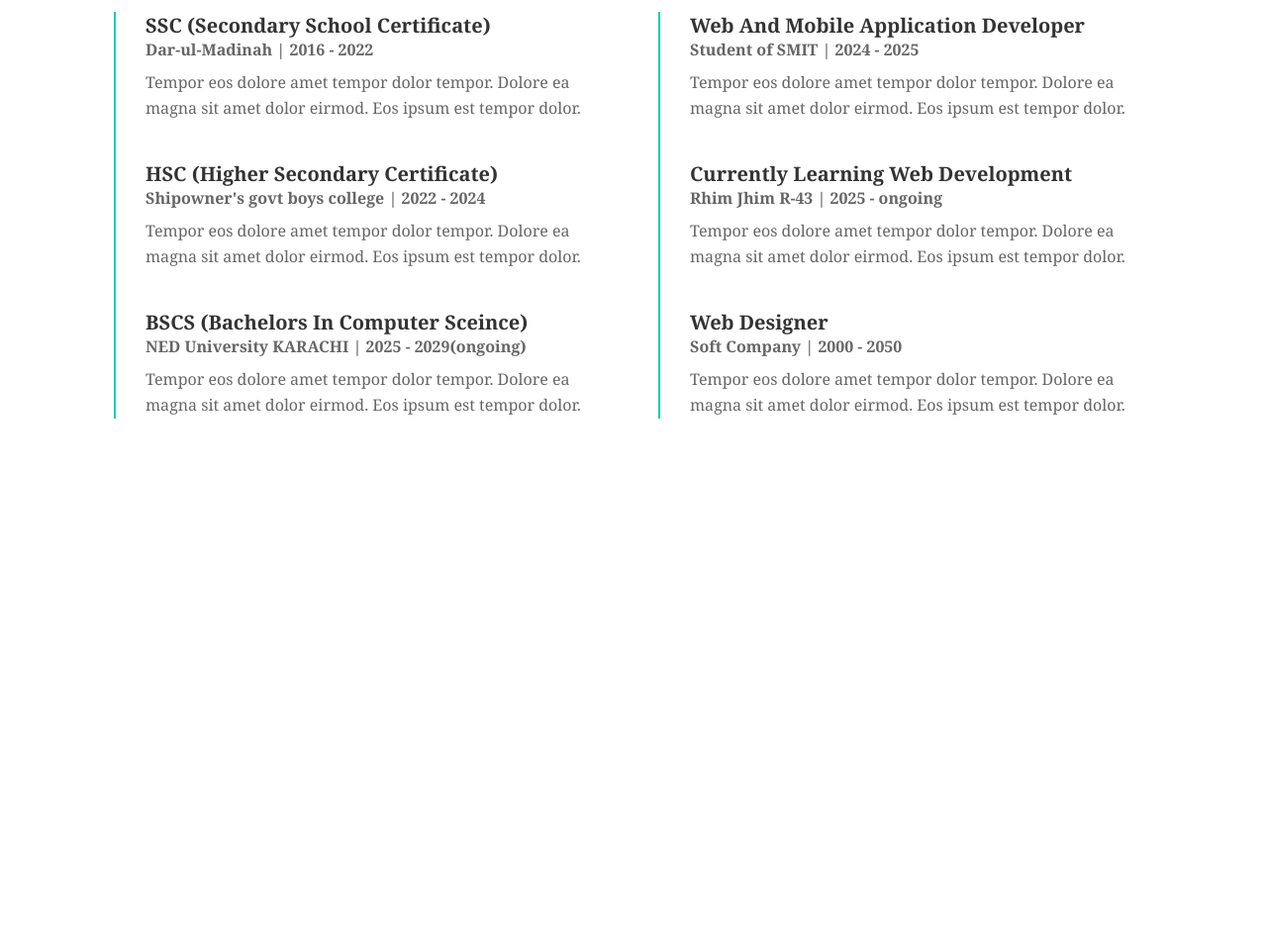
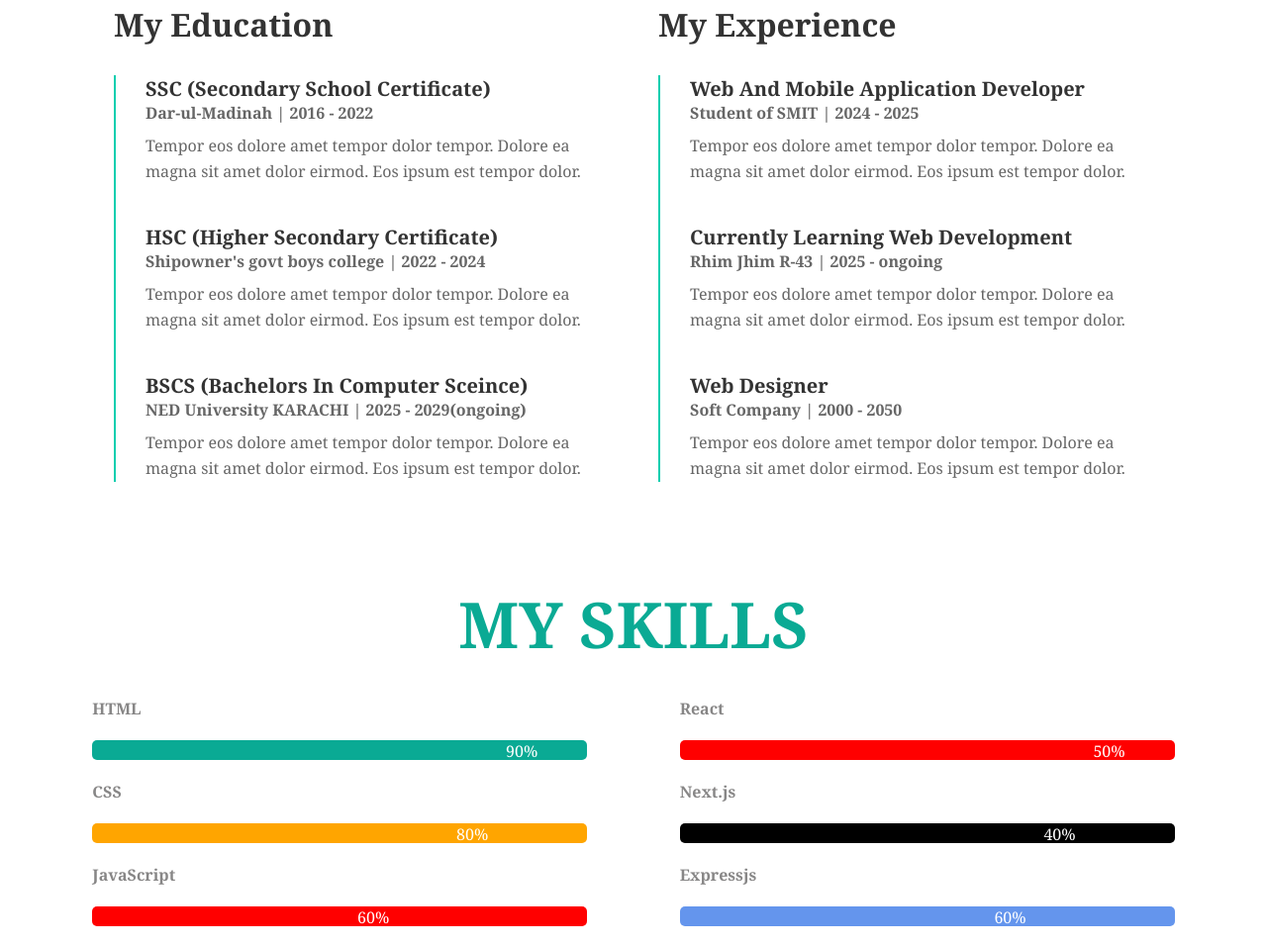
Before and after one commit to bilalashrafali123/my-portfolio, a plain HTML site: page index.html in a window 1280 px wide. Shown: the part 1997-2953 px from the top of the page at 99% size. Before the commit the page ends 2520 px from the top, so only its background shows below. Drawn offline with Linux system fonts and the light colour scheme.

Commit message:
my-skills section completed...

```diff
--- a/index.html
+++ b/index.html
@@ -134,5 +134,54 @@
   </div>
 </div>
 <!-- Education and Experience Section ended -->
+ <!-- My skills section started -->
+  <h1 class="my-skills-heading">MY SKILLS</h1>
+  <div class="my-skill-section">
+  <div class="my-skill-section-text">
+    <div class="my-skills">
+      <div class="my-skill">
+        <h2>HTML</h2>
+        <div class="skill-bar">
+          <div class="skill-percentage" style="width: 90%;">90%</div>
+        </div>
+      </div>
+      <div class="my-skill">
+        <h2>CSS</h2>
+        <div class="skill-bar skill-bar-css">
+          <div class="skill-percentage" style="width: 80%;">80%</div>
+        </div>
+      </div>
+      <div class="my-skill">
+        <h2>JavaScript</h2>
+        <div class="skill-bar skill-bar-js">
+          <div class="skill-percentage" style="width: 60%;">60%</div>
+        </div>
+      </div>
+  </div>
+  </div>
+  <div class="my-skill-section-text">
+    <div class="my-skills">
+      <div class="my-skill">
+        <h2>React</h2>
+        <div class="skill-bar skill-bar-react">
+          <div class="skill-percentage" style="width: 90%;">50%</div>
+        </div>
+      </div>
+      <div class="my-skill">
+        <h2>Next.js</h2>
+        <div class="skill-bar skill-bar-nextjs">
+          <div class="skill-percentage" style="width: 80%;">40%</div>
+        </div>
+      </div>
+      <div class="my-skill">
+        <h2>Expressjs</h2>
+        <div class="skill-bar skill-bar-expressjs">
+          <div class="skill-percentage" style="width: 70%;">60%</div>
+        </div>
+      </div>
+    </div>
+  </div>
+</div>
+<!-- My skills section started  -->
 </body>
 </html>
--- a/style.css
+++ b/style.css
@@ -132,6 +132,69 @@
   white-space: nowrap;
 }
 
+/* .skill-bar {
+  width: 500px;
+  background-color: #f3f3f3;
+  border-radius: 5px;
+  margin: 20px 0;
+  height: 20px;
+  text-align: right;
+  background-color:#0aaa94;
+  color: white;
+} */
+
+.skill-bar {
+  width: 100%;
+  width: 500px;
+  background-color: #f3f3f3;
+  border-radius: 5px;
+  margin: 20px 0;
+  height: 20px;
+  text-align: right;
+  background-color: #0aaa94;
+  color: white;
+}
+
+.my-skills-heading{
+  text-align: center;
+  font-size: 4rem;
+  color: #0aaa94;
+}
+
+.skill-bar-css {
+  background-color:orange;
+}
+
+.skill-bar-js {
+  background-color: red;
+}
+
+.skill-bar-react {
+  background-color: red;
+}
+
+.skill-bar-nextjs {
+  background-color: black;
+}
+
+.skill-bar-expressjs {
+  background-color: cornflowerblue;
+}
+
+.my-skill-section{
+  display: flex;
+  justify-content: center;
+  justify-content: space-evenly;
+  flex-wrap: wrap;
+  margin-top: 30px;
+}
+
+.my-skill h2{
+  color: #878686;
+  line-height: 1.5rem;
+  font-size: 16px;
+}
+
 .about-btn:hover {
   background-color: #0aaa94;
 }
@@ -139,7 +202,7 @@
 .about-section h1 {
   text-align: center;
   color: #0aaa94;
-  font-size: 40px;
+  font-size: 4rem;
 }
 
 .about-me {
@@ -221,7 +284,7 @@
 
 .education-experience-section-title {
   text-align: center;
-  font-size: 2.5rem;
+  font-size: 4rem;
   color: #0aaa94;
   margin-top: 30px;
 }
@@ -277,6 +340,12 @@
 }
 
 .eduaction-and-experience-heading {
+  text-align: center;
+  color: #0aaa94;
+}
+
+.my-skill-section-text h1{
+  font-size: 4rem;
   text-align: center;
   color: #0aaa94;
 }
@@ -399,3 +468,41 @@
     font-size: 14px;
   }
 }
+
+
+@media (max-width: 991px) {
+  .skill-bar {
+    width: 90%;
+    width: 400px;
+  }
+}
+
+@media (max-width: 768px) {
+  .my-skill-section {
+    flex-direction: column;
+    align-items: center;
+    gap: 10px;
+  }
+
+  .skill-bar {
+    width: 90%;
+    max-width: 100%;
+    min-width: 300px;
+  }
+}
+
+@media (max-width: 480px) {
+  .skill-bar {
+    width: 95%;
+    min-width: 250px;
+  }
+
+  .my-skills-heading {
+    font-size: 2rem;
+  }
+
+  .skill-percentage {
+    font-size: 12px;
+    padding-right: 5px;
+  }
+}
```
